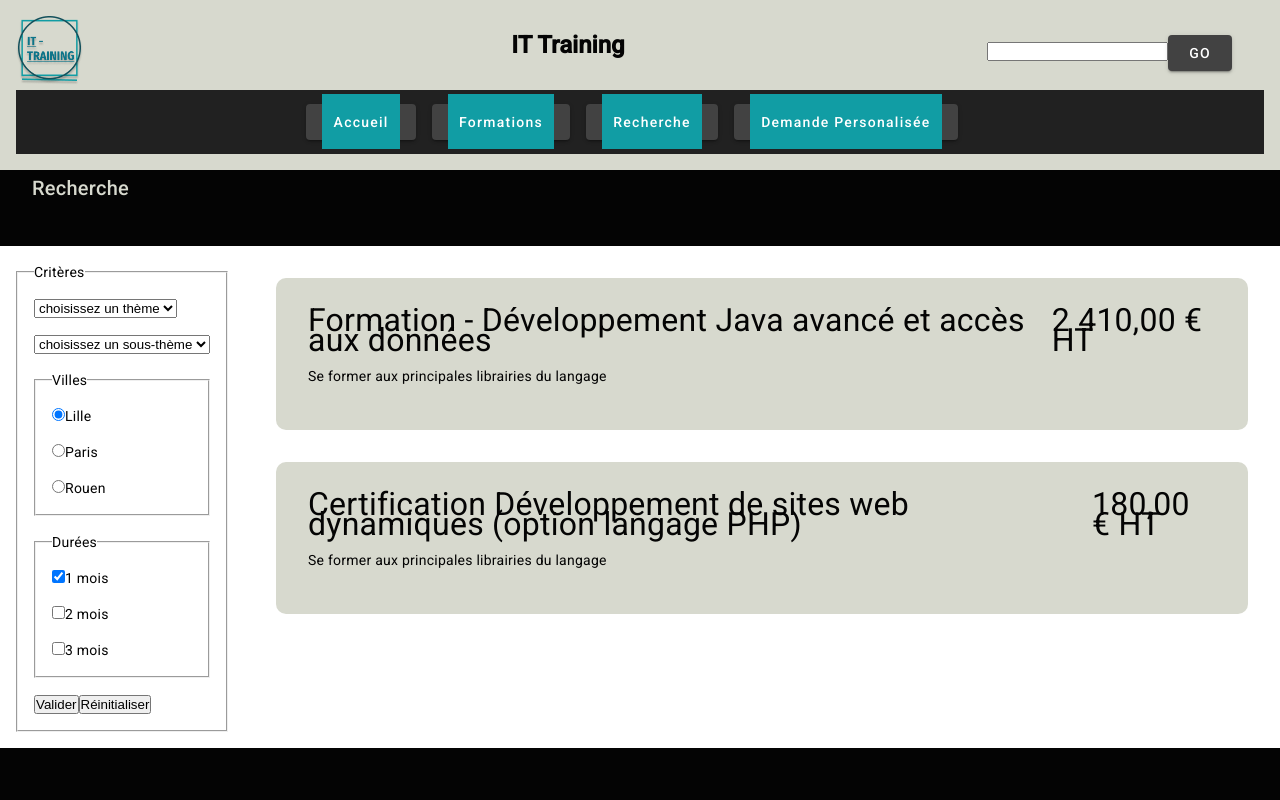
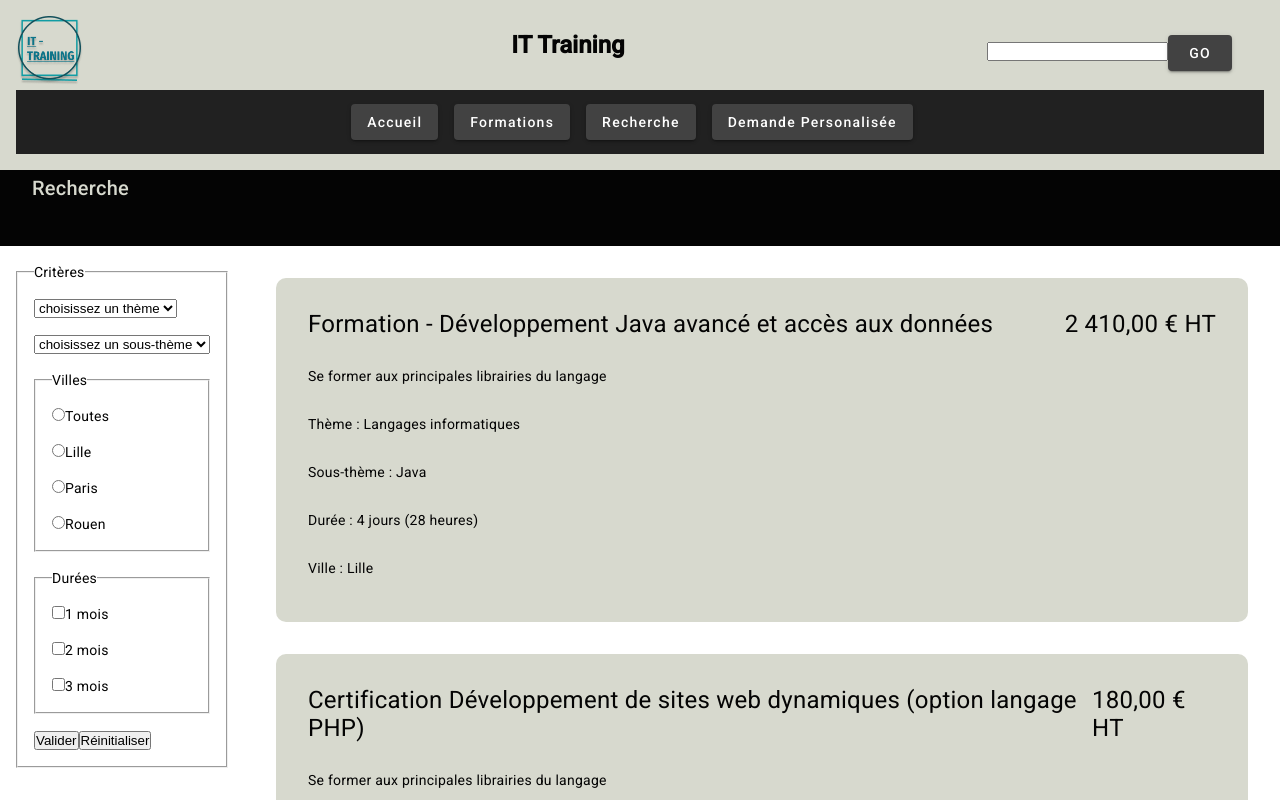
Before and after one commit to KASS2324/frontEnd, an Angular app in the folder angularITT/: page /formations in a window 1280 px wide. Shown: the top 800 px of the page. Built offline with nearby package versions, Linux system fonts and the light colour scheme; data requests are answered from the project's data file.

Commit message:
selection selon la ville

```diff
--- a/angularITT/data.json
+++ b/angularITT/data.json
@@ -8,7 +8,8 @@
       "sousTheme": "Java",
       "prix": "2 410,00 €  HT",
       "description": "Se former aux principales librairies du langage",
-      "duree": "4 jours (28 heures)"
+      "duree": "4 jours (28 heures)",
+      "ville": "Lille"
     },
     {
       "id": "2",
@@ -18,8 +19,32 @@
       "sousTheme": "Certifications PHP",
       "prix": "180,00 €  HT",
       "description": "Se former aux principales librairies du langage",
-      "duree": "8h45min"
+      "duree": "8h45min",
+      "ville": "Paris"
     }
   ],
-  "demandeSpe": []
+  "demandeSpe": [
+    {
+      "id": "2570",
+      "nom": "Foucault",
+      "prenom": "Sylvain",
+      "email": "sylvainfoucault1@gmail.com",
+      "telephones": [
+        "0768766012"
+      ],
+      "entreprise": "company",
+      "typeFormation": "interEntreprise",
+      "demande": "ma demande parsque"
+    }
+  ],
+  "themes": [
+    {
+      "id": "1",
+      "intitule": "Langages informatiques"
+    },
+    {
+      "id": "2",
+      "intitule": "Certifications ENI"
+    }
+  ]
 }
--- a/angularITT/src/app/app.config.ts
+++ b/angularITT/src/app/app.config.ts
@@ -6,5 +6,5 @@ import { provideHttpClient } from '@angular/common/http';
 import { provideAnimations } from '@angular/platform-browser/animations';
 
 export const appConfig: ApplicationConfig = {
-  providers: [provideRouter(routes), provideHttpClient(), provideAnimations()]
+  providers: [provideRouter(routes), provideHttpClient(), provideAnimations(), provideAnimations()]
 };
--- a/angularITT/src/app/commons/header/header.component.html
+++ b/angularITT/src/app/commons/header/header.component.html
@@ -15,29 +15,29 @@
 
         <mat-toolbar class="nav-buttons">
             <nav>
-                <ul>
+
                     <button class="nav-button" mat-raised-button routerLink="home">
-                        <li>
+
                             Accueil
-                        </li>
+
                     </button>
                     <button class="nav-button"  mat-raised-button routerLink="#">
-                        <li>
+
                             Formations
-                        </li>
+
                     </button>
                     <button class="nav-button"  mat-raised-button routerLink="formations">
-                        <li>
+
                             Recherche
-                        </li>
+
                     </button>
 
                     <button class="nav-button"  mat-raised-button routerLink="demande-formation-spe">
-                        <li>
+
                             Demande Personalisée
-                        </li>
+
                     </button>
-                </ul>
+
             </nav>
 
         </mat-toolbar>
--- a/angularITT/src/app/models/formation.model.ts
+++ b/angularITT/src/app/models/formation.model.ts
@@ -7,4 +7,5 @@ export default interface Formation {
     prix: string;
     description: string;
     duree: string;
+    ville: string;
 }
--- a/angularITT/src/app/pages/formations/formations.component.css
+++ b/angularITT/src/app/pages/formations/formations.component.css
@@ -38,6 +38,7 @@ section.resultats .resultat div {
     display: flex;
     justify-content: space-between;
 }
-section.resultats .resultat div span {
-    font-size: 2rem;
+section.resultats .resultat div p {
+    font-size: 1.5rem;
+    line-height: normal;
 }
--- a/angularITT/src/app/pages/formations/formations.component.html
+++ b/angularITT/src/app/pages/formations/formations.component.html
@@ -3,7 +3,7 @@
 </section>
 <section class="rechercheEtResultats">
     <section class="rechercheForm">
-        <form action="./recherche.html" method="post" id="rechForm">
+        <form [formGroup]="selectionForm" (ngSubmit)="onSubmit()" id="rechForm">
             <fieldset>
                 <legend>Critères</legend>
                 <div>
@@ -20,20 +20,23 @@
                 <fieldset>
                     <legend>Villes</legend>
                     <div class="ligneSelection">
-                        <input type="radio" name="ville" id="ville1" checked><label for="ville1">Lille</label>
+                        <input type="radio" name="ville" formControlName="ville" id="ville0" value="Toutes"><label for="ville0">Toutes</label>
                     </div>
                     <div class="ligneSelection">
-                        <input type="radio" name="ville" id="ville2"><label for="ville2">Paris</label>
+                        <input type="radio" name="ville" formControlName="ville" id="ville1" value="Lille"><label for="ville1">Lille</label>
                     </div>
                     <div class="ligneSelection">
-                        <input type="radio" name="ville" id="ville3"><label for="ville3">Rouen</label>
+                        <input type="radio" name="ville" formControlName="ville" id="ville2" value="Paris"><label for="ville2">Paris</label>
+                    </div>
+                    <div class="ligneSelection">
+                        <input type="radio" name="ville" formControlName="ville" id="ville3" value="Rouen"><label for="ville3">Rouen</label>
                     </div>
 
                 </fieldset>
                 <fieldset>
                     <legend>Durées</legend>
                     <div class="ligneSelection">
-                        <input type="checkbox" name="check1" id="check1" checked><label for="check1">1 mois</label>
+                        <input type="checkbox" name="check1" id="check1"><label for="check1">1 mois</label>
                     </div>
                     <div class="ligneSelection">
                         <input type="checkbox" name="check2" id="check2"><label for="check2">2 mois</label>
@@ -55,13 +58,17 @@
         @for (formation of formations; track formation) {
             <div class="resultat">
                 <div class="resultatTitre">
-                    <span>{{ formation.nom }}</span>
-                    <span>{{ formation.prix }}</span>
+                    <p>{{ formation.nom }}</p>
+                    <p>{{ formation.prix }}</p>
                 </div>
 
                 <p>
                     {{ formation.description }}
                 </p>
+                <p>Thème : {{ formation.theme }}</p>
+                <p>Sous-thème : {{ formation.sousTheme }}</p>
+                <p>Durée : {{ formation.duree }}</p>
+                <p>Ville : {{ formation.ville }}</p>
             </div>
         }
     </section>
--- a/angularITT/src/app/pages/formations/formations.component.ts
+++ b/angularITT/src/app/pages/formations/formations.component.ts
@@ -1,11 +1,12 @@
 import { Component } from '@angular/core';
 import Formation from '../../models/formation.model';
 import { FormationService } from '../../services/formation.service';
+import { FormBuilder, FormGroup, FormsModule, ReactiveFormsModule } from '@angular/forms';
 
 @Component({
   selector: 'app-formations',
   standalone: true,
-  imports: [],
+  imports: [ReactiveFormsModule],
   templateUrl: './formations.component.html',
   styleUrl: './formations.component.css'
 })
@@ -13,9 +14,30 @@ export class FormationsComponent {
 
   formations: Formation[] = [];
 
-  constructor(private formationService: FormationService){}
+  selectionForm: FormGroup = this.formBuilder.group({
+    ville: ['']
+  });
+
+  // Ajout d'un booléen pour vérifier si le formulaire est soumis
+  submitted: boolean = false;
+
+  constructor(private formBuilder: FormBuilder, private formationService: FormationService){}
 
   ngOnInit(): void {
     this.formationService.getFormations().subscribe((formations) => { this.formations = formations });
   }
+
+  public onSubmit(): void {
+    this.submitted = true;
+    const ville = this.selectionForm.value.ville;
+    console.log("ville : "+ville);
+    if(ville != "Toutes"){
+      this.formationService.getFormationsByVille(ville).subscribe((formations) => { this.formations = formations });
+    }else{
+      this.formationService.getFormations().subscribe((formations) => { this.formations = formations });
+    }
+  }
+  public get form() {
+    return this.selectionForm.controls;
+  }
 }
--- a/angularITT/src/app/services/formation.service.ts
+++ b/angularITT/src/app/services/formation.service.ts
@@ -27,4 +27,8 @@ export class FormationService {
   updateFormation(formation: Formation): Observable<Formation> {
     return this.httpClient.put<Formation>(`${this.apiUrl}/formations/${formation.id}`, formation);
   }
+
+  getFormationsByVille(ville: string): Observable<Formation[]> {
+    return this.httpClient.get<Formation[]>(`${this.apiUrl}/formations?ville=${ville}`);
+  }
 }
--- a/angularITT/src/styles.css
+++ b/angularITT/src/styles.css
@@ -26,3 +26,6 @@ a {
 }
 html, body { height: 100%; }
 body { margin: 0; font-family: Roboto, "Helvetica Neue", sans-serif; }
+
+html, body { height: 100%; }
+body { margin: 0; font-family: Roboto, "Helvetica Neue", sans-serif; }
--- a/angularITT/tsconfig.json
+++ b/angularITT/tsconfig.json
@@ -1,4 +1,3 @@
-/* To learn more about this file see: https://angular.io/config/tsconfig. */
 {
   "compileOnSave": false,
   "compilerOptions": {
```
Also changed, not shown: 1 other file (tests, documents, lock files or other folders).
